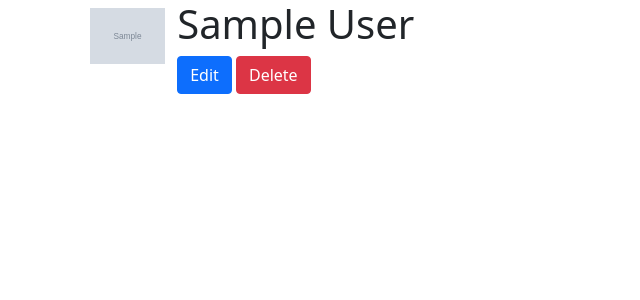
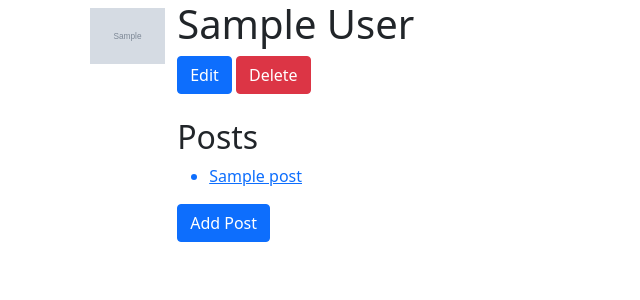
Before and after one commit to nrudzis/SpringboardExercises, a Flask app: page /users/1 in a window 1280 px wide. Shown: the top 300 px of the page, without its empty margins (0-640 px from the left). Run offline with Flask 2, Linux system fonts and the light colour scheme; tables that the repository leaves empty hold one stand-in row (values such as "Sample post"); grey boxes marked "Sample" are stand-in pictures.

Commit message:
modified user info page to display user posts

```diff
--- a/Section_2/23.2/flask-blogly/models.py
+++ b/Section_2/23.2/flask-blogly/models.py
@@ -64,7 +64,8 @@ class Post(db.Model):
     )
 
     user_id = db.Column(
-        db.Integer, db.ForeignKey('users.user_id')
+        db.Integer,
+        db.ForeignKey('users.user_id')
     )
 
     user = db.relationship('User', backref='posts')
--- a/Section_2/23.2/flask-blogly/templates/user-info.html
+++ b/Section_2/23.2/flask-blogly/templates/user-info.html
@@ -6,5 +6,14 @@
     <h1>{{ user.first_name }} {{ user.last_name }}</h1>
     <a href="/users/{{ user.user_id }}/edit" class="btn btn-primary">Edit</a>
     <a href="/users/{{ user.user_id }}/delete" class="btn btn-danger">Delete</a>
+    <h2 class="mt-4">Posts</h2>
+    <ul>
+    {% for post in user.posts %}
+        <a href="/posts/{{ post.post_id }}">
+            <li>{{ post.title }}</li>
+        </a>
+    {% endfor %}
+    </ul>
+    <a href="/users/{{ user.user_id }}/posts/new" class="btn btn-primary">Add Post</a>
 </section>
 {% endblock %}
```
